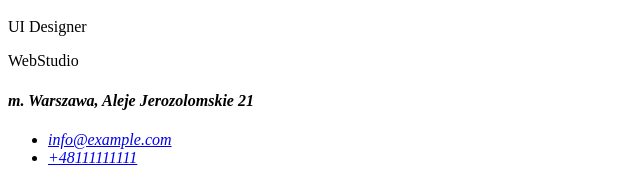
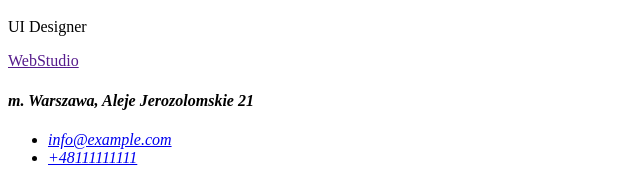
Before and after one commit to juliocesar010/goit-markup-hw-01, a plain HTML site: page index.html in a window 1280 px wide. Shown: the part 2960-3140 px from the top of the page, 0-640 px from the left. Drawn offline with Linux system fonts and the light colour scheme.

Commit message:
added link to logo-text in the footer

```diff
--- a/index.html
+++ b/index.html
@@ -6,9 +6,6 @@
     <meta name="viewport" content="width=device-width, initial-scale=1.0">
     <title>WebStudio</title>
     <meta name="description" content="Website about our dev studio" />
-
-
-
   </head>
   <body>
     <div class="wrapper">
@@ -88,7 +85,7 @@
             </article>
         </section>
         <footer>
-            <p class="logo-text" href="">WebStudio</p>
+            <a class="logo-text" href="">WebStudio</a>
             <div class="footer-contact"></div>
                 <address>
                     <h4>m. Warszawa, Aleje Jerozolomskie 21</h4>
```
